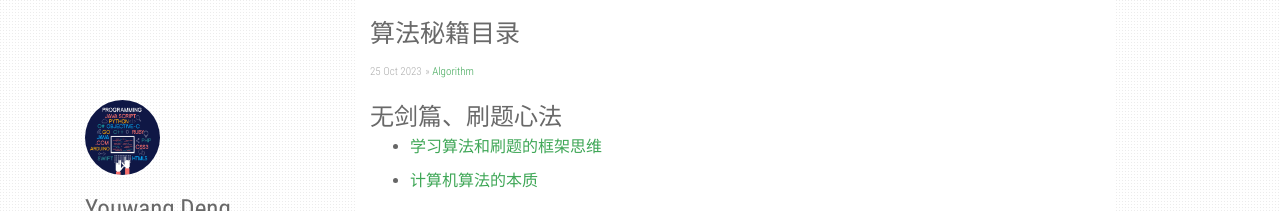
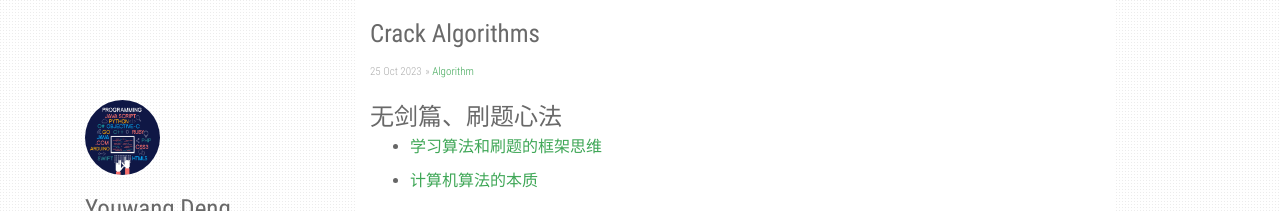
Before and after one commit to YouwangDeng/YouwangDeng.github.io, a Jekyll site: the page built from _posts/2023-10-25-crack-algorithms.md, in a window 1280 px wide and 900 px high. Shown: the top 211 px of the window. Built offline with Jekyll 4.4.1, drawn with Linux system fonts in a browser that asks for light colours.

Commit message:
Update 2023-10-25-crack-algorithms.md

```diff
--- a/_posts/2023-10-25-crack-algorithms.md
+++ b/_posts/2023-10-25-crack-algorithms.md
@@ -1,6 +1,6 @@
 ---
 layout: post
-title:  "算法秘籍目录"
+title:  "Crack Algorithms"
 date:   2023-10-25 20:30:00 +0800
 categories: [Algorithm]
 ---
```
